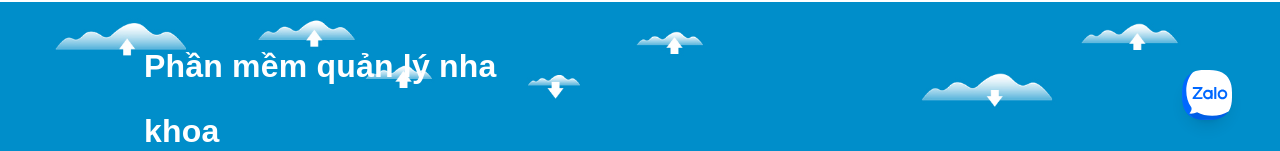
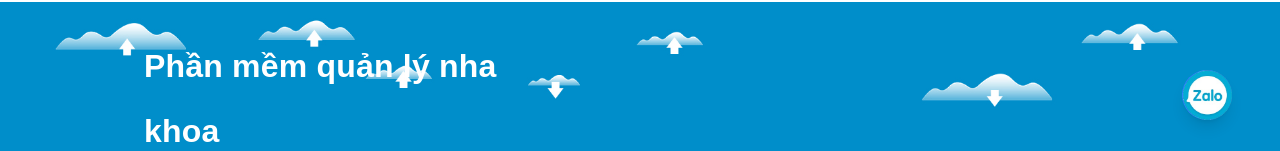
Before and after one commit to locgp243/mkt-nha-khoa-client, a Next.js app: page / in a window 1280 px wide. Shown: the part 632-783 px from the top of the page. Built offline with nearby package versions, Linux system fonts and the light colour scheme.

Commit message:
icon zalo

```diff
--- a/src/app/components/Footer.tsx
+++ b/src/app/components/Footer.tsx
@@ -232,11 +232,11 @@ export default function Footer() {
           href="https://zalo.me/your-zalo-number"
           target="_blank"
           rel="noopener noreferrer"
-          className="w-[50px] h-[50px] bg-blue-500 rounded-full flex items-center justify-center hover:bg-blue-600 transition-all duration-300 shadow-lg hover:shadow-xl hover:scale-110"
+          className="w-[50px] h-[50px]  bg-blue-500 rounded-full flex items-center justify-center hover:bg-blue-600 transition-all duration-300 shadow-lg hover:shadow-xl hover:scale-110"
         >
           <Image
-            src="/logo/logo.svg"
-            alt="Đã thông báo Bộ Công Thương"
+            src="/logo/download.png"
+            alt="123"
             width={50}
             height={50}
             className="object-contain"
```
Also changed, not shown: public/logo/download.png (added).
